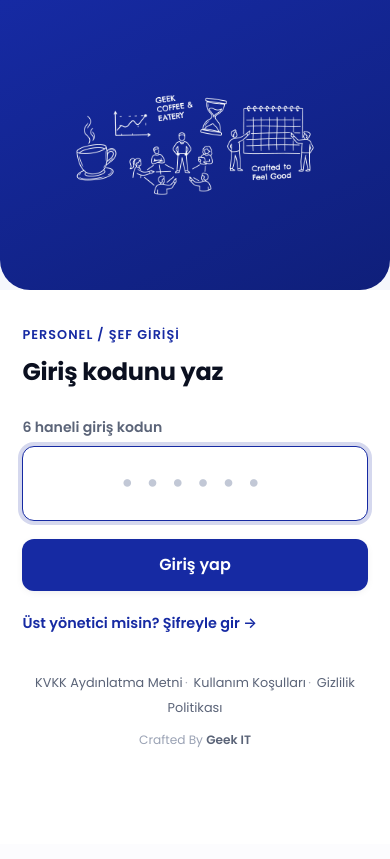
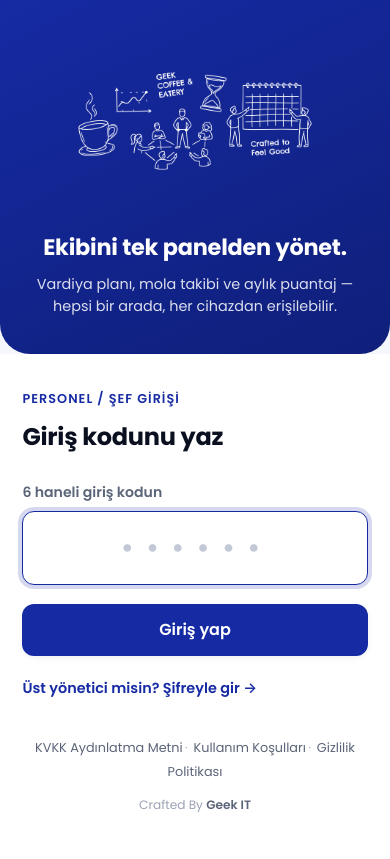
Before and after one commit to mCglawyer/GEEK-SON-SURUM, a Django app: page / in a window 390 px wide. Before the commit the page ends 747 px from the top, so only its background shows below. Run offline with Django 5.2, Linux system fonts and the light colour scheme.

Commit message:
giris sol panel mavi zemin + seffaf gorsel + eski yazi

```diff
--- a/panel/templates/base.html
+++ b/panel/templates/base.html
@@ -16,7 +16,7 @@
   <link rel="preconnect" href="https://fonts.googleapis.com">
   <link rel="preconnect" href="https://fonts.gstatic.com" crossorigin>
   <link href="https://fonts.googleapis.com/css2?family=Poppins:wght@400;500;600;700&display=swap" rel="stylesheet">
-  <link rel="stylesheet" href="{% static 'css/app.css' %}?v=9">
+  <link rel="stylesheet" href="{% static 'css/app.css' %}?v=10">
   {% block extra_head %}{% endblock %}
 </head>
 <body>
--- a/panel/templates/personel_giris.html
+++ b/panel/templates/personel_giris.html
@@ -6,7 +6,11 @@
 <div class="login-wrap">
 
   <aside class="brand-panel">
-    <img class="brand-art" src="{% static 'images/geek_login_art.png' %}" alt="Geek Coffee &amp; Eatery — Crafted to Feel Good">
+    <img class="brand-art" src="{% static 'images/geek_login_art_v2.png' %}" alt="Geek Coffee &amp; Eatery — Crafted to Feel Good">
+    <div class="brand-copy">
+      <h1>Ekibini tek panelden yönet.</h1>
+      <p>Vardiya planı, mola takibi ve aylık puantaj — hepsi bir arada, her cihazdan erişilebilir.</p>
+    </div>
   </aside>
 
   <main class="form-panel">
--- a/static/css/app.css
+++ b/static/css/app.css
@@ -58,17 +58,18 @@ a { color:var(--brand); text-decoration:none; }
 
 .brand-panel { position:relative; overflow:hidden; color:#fff;
   background:linear-gradient(155deg,var(--brand) 0%, var(--brand-700) 100%);
-  display:flex; align-items:center; justify-content:center; padding:2rem; }
+  display:flex; flex-direction:column; align-items:center; justify-content:center;
+  gap:1.4rem; padding:2.5rem; text-align:center; }
 .brand-panel::before, .brand-panel::after { display:none; }
-.brand-art { width:100%; height:100%; object-fit:contain; object-position:center; display:block; }
+.brand-art { width:100%; max-width:560px; height:auto; object-fit:contain; display:block; }
 .brand-logo { position:relative; height:40px; width:auto; }
 .brand-photo { position:relative; margin:0; width:clamp(210px,52%,290px); aspect-ratio:4/5;
   background:#fff; padding:10px; border-radius:22px; box-shadow:0 24px 54px -18px rgba(0,0,0,.55); }
 .brand-photo img { width:100%; height:100%; object-fit:cover; object-position:50% 32%;
   border-radius:13px; display:block; }
-.brand-copy { position:relative; }
-.brand-copy h1 { color:#fff; font-size:clamp(1.8rem,3vw,2.6rem); line-height:1.12; }
-.brand-copy p { color:rgba(255,255,255,.85); max-width:38ch; margin-top:.9rem; font-size:1.02rem; }
+.brand-copy { position:relative; max-width:46ch; }
+.brand-copy h1 { color:#fff; font-size:clamp(1.7rem,2.7vw,2.4rem); line-height:1.14; }
+.brand-copy p { color:rgba(255,255,255,.85); margin-top:.8rem; font-size:1.0rem; }
 .brand-foot { position:relative; color:rgba(255,255,255,.62); font-size:.82rem; }
 
 .form-panel { display:flex; flex-direction:column; background:var(--surface); padding:2.5rem; }
@@ -102,11 +103,12 @@ a { color:var(--brand); text-decoration:none; }
 @media (max-width:820px) {
   .login-wrap { grid-template-columns:1fr; }
   .brand-panel { flex-direction:column; justify-content:center; align-items:center; text-align:center;
-    gap:1rem; padding:1.2rem 1rem; min-height:auto; border-radius:0 0 30px 30px; }
-  .brand-art { width:100%; height:auto; max-height:32vh; object-fit:contain; }
-  .brand-photo { width:150px; padding:7px; border-radius:18px; }
-  .brand-photo img { border-radius:11px; }
-  .brand-copy, .brand-foot { display:none; }
+    gap:.9rem; padding:1.4rem 1.2rem; min-height:auto; border-radius:0 0 30px 30px; }
+  .brand-art { width:100%; max-width:380px; height:auto; max-height:30vh; object-fit:contain; }
+  .brand-copy { max-width:90%; }
+  .brand-copy h1 { font-size:1.4rem; }
+  .brand-copy p { font-size:.9rem; }
+  .brand-foot { display:none; }
   .form-panel { padding:2rem 1.4rem 2rem; }
   .form-center { align-items:flex-start; }
   .form-inner { max-width:480px; margin:0 auto; }
```
Also changed, not shown: static/images/geek_login_art_v2.png (added).
